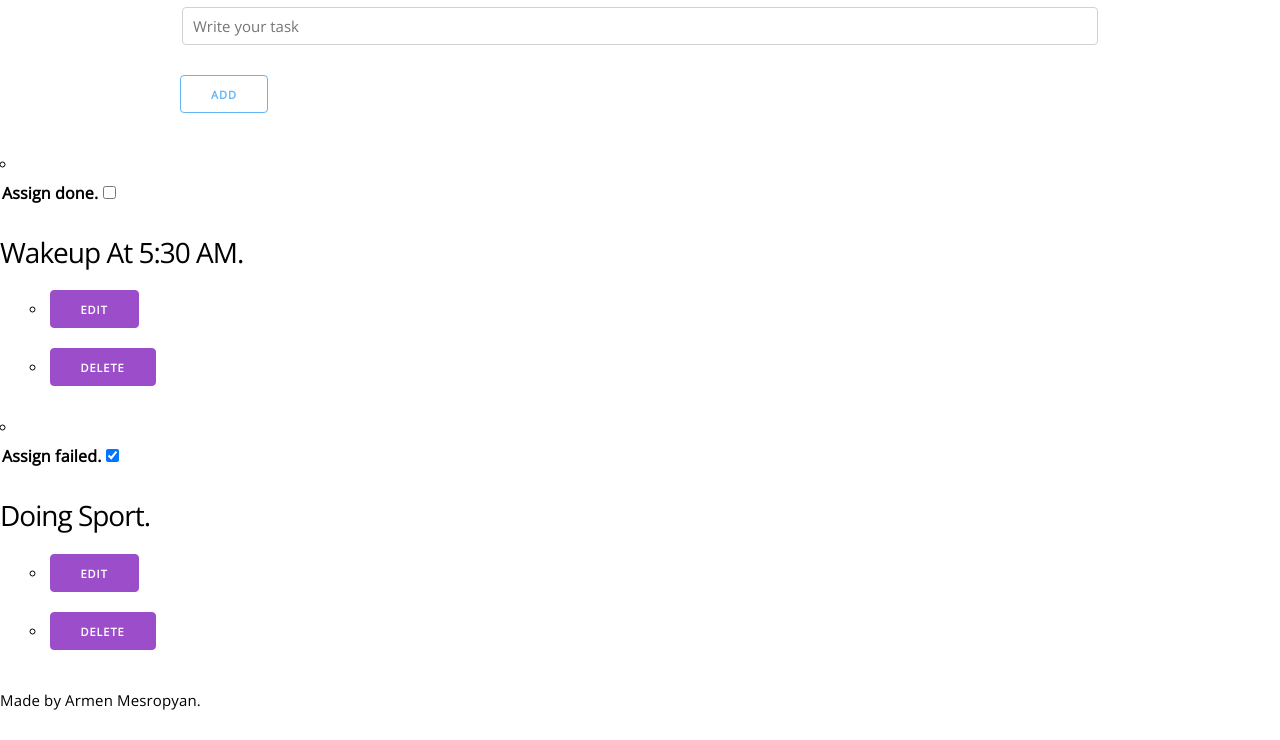
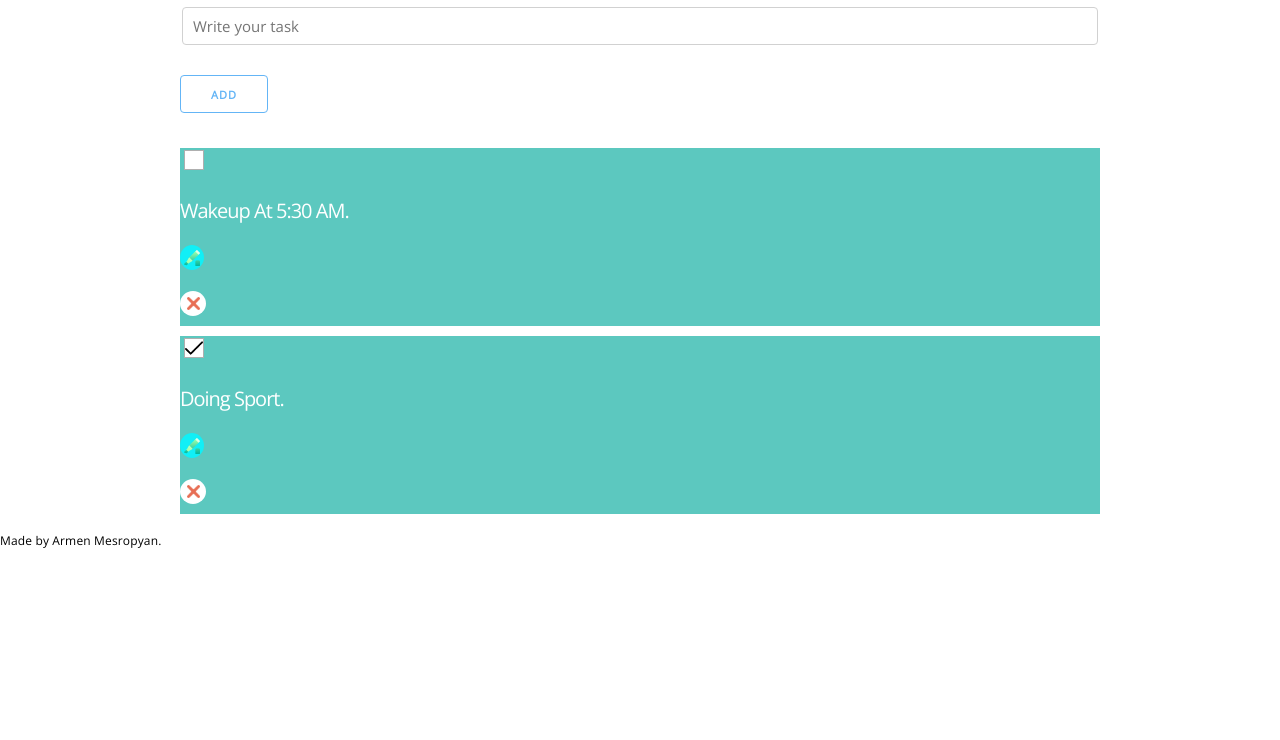
Before and after one commit to ArmenMesropyan/Todo, a website: page src/index.html in a window 1280 px wide. Shown: the part 96-836 px from the top of the page. After the commit the page ends 800 px from the top, so only its background shows below. Drawn offline with nearby package versions, Linux system fonts and the light colour scheme.

Commit message:
Todo lists basic styles added

```diff
--- a/src/css/main.css
+++ b/src/css/main.css
@@ -43,6 +43,7 @@ img {
 }
 
 .container {
+    position: relative;
     max-width: 960px;
     margin: 0 auto;
     padding: 0 20px;
@@ -52,12 +53,16 @@ img {
 /* Reset */
 
 .logo__title,
-.main-header__actions {
+.main-header__actions,
+.todo-lists__list,
+.todo-lists__actions {
     margin: 0;
     padding: 0;
 }
 
-.main-header__actions {
+.main-header__actions,
+.todo-lists__list,
+.todo-lists__actions {
     list-style: none;
 }
 
@@ -112,3 +117,78 @@ img {
 
 
 /* Grids */
+
+
+/* --------------------------------------- */
+
+
+/* Todo List  */
+
+
+/* Basic styles */
+
+.todo-lists__item {
+    background-color: rgb(92, 200, 191);
+    color: #fff;
+}
+
+.todo-lists__title {
+    font-size: 20px;
+}
+
+.todo-list__checkbox label {
+    font-size: 0;
+}
+
+.todo-list__checkbox input:checked {
+    cursor: pointer;
+}
+
+.todo-list__checkbox input::before {
+    content: '';
+    display: block;
+    width: 20px;
+    height: 20px;
+    background-color: #fff;
+    background-repeat: no-repeat;
+    border: 1px solid rgba(0, 0, 0, 0.315);
+    cursor: pointer;
+    background-size: 100%;
+}
+
+.todo-list__checkbox input:checked::before {
+    display: block;
+    background-image: url(../img/checked.png);
+}
+
+.todo-lists__aciton button {
+    font-size: 0;
+    border: none;
+}
+
+.todo-lists__aciton_edit button {
+    background-color: #11eff6;
+    background-image: url(../img/edit.png);
+    background-repeat: no-repeat;
+    background-position: center;
+    padding: 0 10px;
+    border-radius: 50%;
+    max-height: 25px;
+}
+
+.todo-lists__aciton_delete button {
+    background-color: #fff;
+    background-image: url(../img/delete.png);
+    background-repeat: no-repeat;
+    background-position: center;
+    padding: 0 10px;
+    border-radius: 50%;
+    max-height: 25px;
+    background-size: 50%;
+}
+
+
+/* Grids  */
+
+
+/* ----------------------------------------------- */
--- a/src/index.html
+++ b/src/index.html
@@ -71,6 +71,7 @@
             </div>
         </section>
         <section class="todo__lists todo-lists">
+            <div class="container">
                 <h2 class="todo-lists__title visually-hidden">
                     Todo tasks list.
                 </h2>
@@ -79,7 +80,7 @@
                         <fieldset class="todo-list__checkbox">
                             <label>
                                 Assign done.
-                            <input type="checkbox" class="todo-list__checkbox" name="todo-checkbox">
+                                <input type="checkbox" name="todo-checkbox">
                             </label>
                         </fieldset>
                         <h3 class="todo-lists__title">
@@ -114,9 +115,10 @@
                         </ul>
                     </li>
                 </ul>
+            </div>
         </section>
         <footer>
-            <p class="note">Made by Armen Mesropyan.</p>
+            <small class="note">Made by Armen Mesropyan.</small>
         </footer>
     </main>
 
```
Also changed, not shown: src/img/checked.png (added), src/img/delete.png (added), src/img/edit.png (added). Lines whose indentation alone changed are shown as unchanged.
